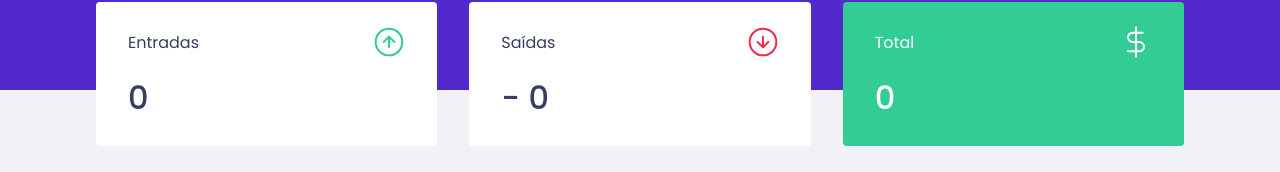
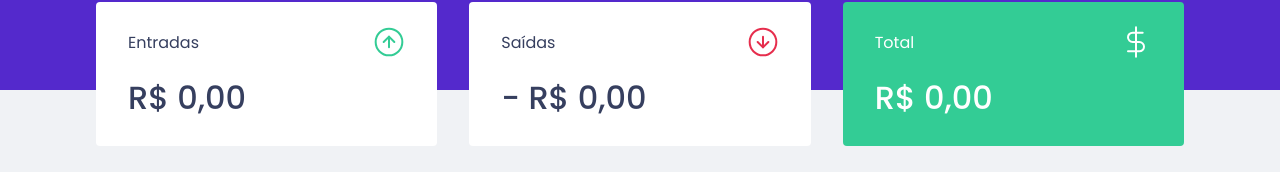
Before and after one commit to danielfilh0/dtmoney, a React (Create React App) app: page / in a window 1280 px wide. Shown: the part 182-354 px from the top of the page. Built offline with nearby package versions, Linux system fonts and the light colour scheme; no server answers; what miragejs would draw is missing.

Commit message:
refactor: add formatData function

```diff
--- a/src/components/Summary/index.tsx
+++ b/src/components/Summary/index.tsx
@@ -1,9 +1,10 @@
+import { useContext } from "react";
+import { TransactionsContext } from "../../TransactionsContext";
+import { formatCurrency } from "../../utils/formatData";
+import { Container } from "./styles";
 import incomeImg from "../../assets/income.svg";
 import outcomeImg from "../../assets/outcome.svg";
 import dolarImg from "../../assets/dolar.svg";
-import { Container } from "./styles";
-import { TransactionsContext } from "../../TransactionsContext";
-import { useContext } from "react";
 
 export function Summary() {
     const { transactions } = useContext(TransactionsContext);
@@ -38,7 +39,7 @@ export function Summary() {
                     <img src={incomeImg} alt="Entradas" />
                 </header>
 
-                <strong>{summary.deposits}</strong>
+                <strong>{formatCurrency(summary.deposits)}</strong>
             </div>
 
             <div>
@@ -48,7 +49,7 @@ export function Summary() {
                     <img src={outcomeImg} alt="Saídas" />
                 </header>
 
-                <strong>- {summary.withdraws}</strong>
+                <strong>- {formatCurrency(summary.withdraws)}</strong>
             </div>
 
             <div className="highlight-background">
@@ -58,7 +59,7 @@ export function Summary() {
                     <img src={dolarImg} alt="Total" />
                 </header>
 
-                <strong>{summary.total}</strong>
+                <strong>{formatCurrency(summary.total)}</strong>
             </div>
         </Container>
     );
--- a/src/components/TransactionsTable/index.tsx
+++ b/src/components/TransactionsTable/index.tsx
@@ -1,6 +1,7 @@
 import { useContext } from "react";
 import { TransactionsContext } from "../../TransactionsContext";
 import { Container } from "./styles";
+import { formatCurrency, formatDate } from '../../utils/formatData';
 
 export function TransactionsTable() {
     const { transactions } = useContext(TransactionsContext);
@@ -23,17 +24,11 @@ export function TransactionsTable() {
                             <tr key={transaction.id}>
                                 <td>{transaction.title}</td>
                                 <td className={transaction.type}>
-                                    {new Intl.NumberFormat("pt-BR", {
-                                        style: "currency",
-                                        currency: "BRL",
-                                    }).format(transaction.amount)}
+                                    {formatCurrency(transaction.amount)}
                                 </td>
                                 <td>{transaction.category}</td>
                                 <td>
-                                    {" "}
-                                    {new Intl.DateTimeFormat("pt-BR").format(
-                                        new Date(transaction.createdAt)
-                                    )}
+                                    {formatDate(transaction.createdAt)}
                                 </td>
                             </tr>
                         ))}
--- /dev/null
+++ b/src/utils/formatData.ts
@@ -0,0 +1,10 @@
+export function formatCurrency(value: number) {
+    return new Intl.NumberFormat("pt-BR", {
+        style: "currency",
+        currency: "BRL",
+    }).format(value);
+}
+
+export function formatDate(date: string) {
+    return new Intl.DateTimeFormat("pt-BR").format(new Date(date));
+}
```
